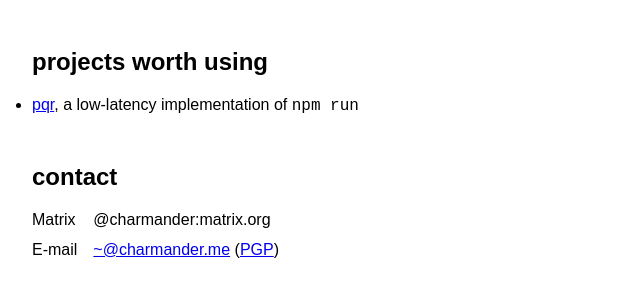
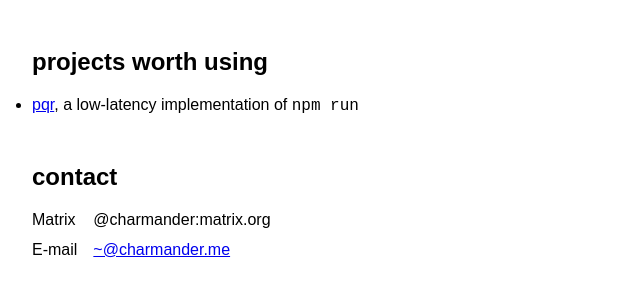
Before and after one commit to charmander/charmander.me, a plain HTML site: page index.html in a window 1280 px wide. Shown: the full height of the page, 0-640 px from the left. Drawn offline with Linux system fonts and the light colour scheme.

Commit message:
Decide against receiving PGP e-mail
Matrix, please.

```diff
--- a/index.html
+++ b/index.html
@@ -25,5 +25,5 @@
 	<dd>@charmander:matrix.org
 
 	<dt>E-mail
-	<dd><a href="mailto:~@charmander.me">~@charmander.me</a> (<a href=".well-known/keybase.txt">PGP</a>)
+	<dd><a href="mailto:~@charmander.me">~@charmander.me</a>
 </dl>
```
